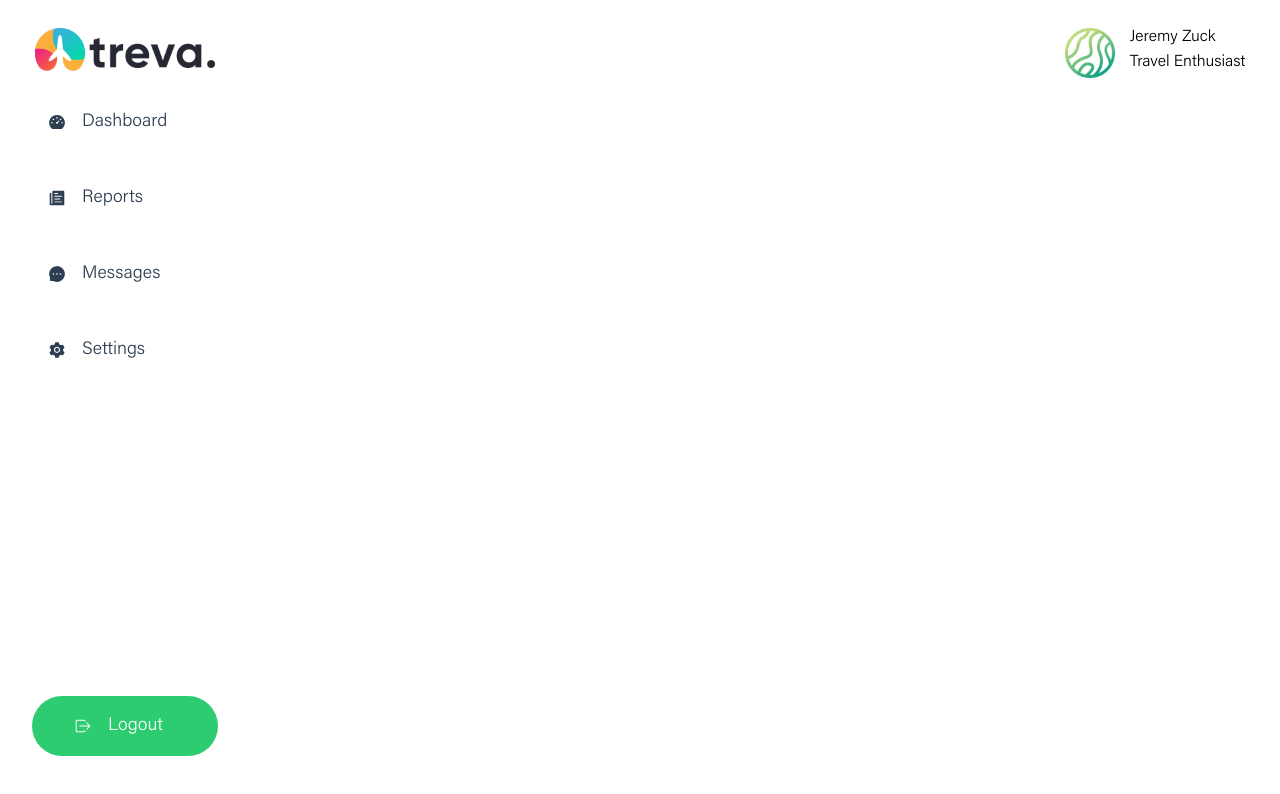
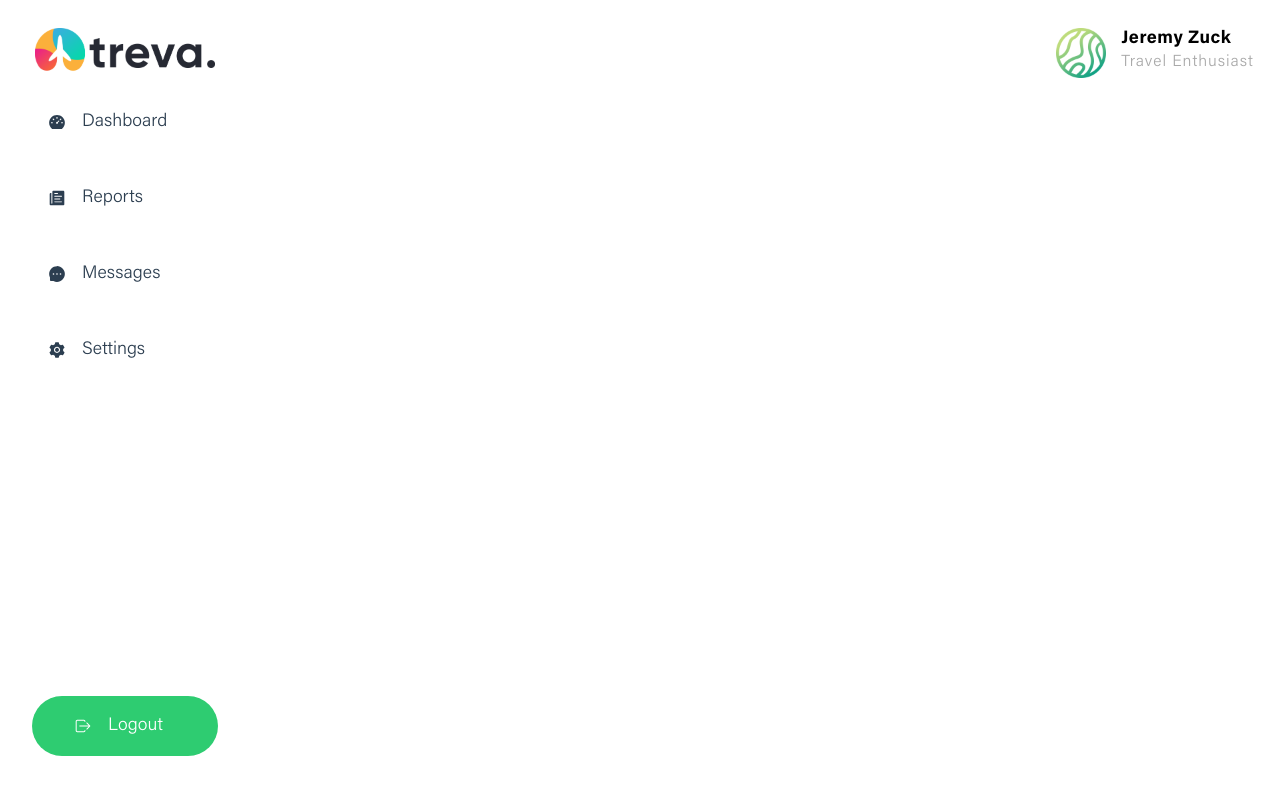
Before and after one commit to Foxiton/azizza, a React app: page /settings in a window 1280 px wide. Shown: the top 794 px of the page. Built offline with nearby package versions, Linux system fonts and the light colour scheme.

Commit message:
modified user card font

```diff
--- a/src/components/UserCard/UserCard.scss
+++ b/src/components/UserCard/UserCard.scss
@@ -14,7 +14,18 @@
   flex-direction: column;
 }
 
-.userinfo-lable {
+.userinfo-lable-name, .userinfo-lable-description {
   margin: 0;
   flex: 1;
 }
+
+.userinfo-lable-name {
+  font-family: 'AcuminPro Bold';
+  font-size: 18px;
+  letter-spacing: 0.5px;
+}
+
+.userinfo-lable-description {
+  color: darkgrey;
+  letter-spacing: 1px;
+}
--- a/src/components/UserCard/UserCard.tsx
+++ b/src/components/UserCard/UserCard.tsx
@@ -13,8 +13,8 @@ const UserCard = () => {
       <div className="userCard-wrapper">
         <img className="user-avatar" src={earth} alt="User Image"/>
         <div className="user-info">
-          <p className="userinfo-lable">Jeremy Zuck</p>
-          <p className="userinfo-lable">Travel Enthusiast</p>
+          <p className="userinfo-lable-name">Jeremy Zuck</p>
+          <p className="userinfo-lable-description">Travel Enthusiast</p>
         </div>
       </div>
     )
```
